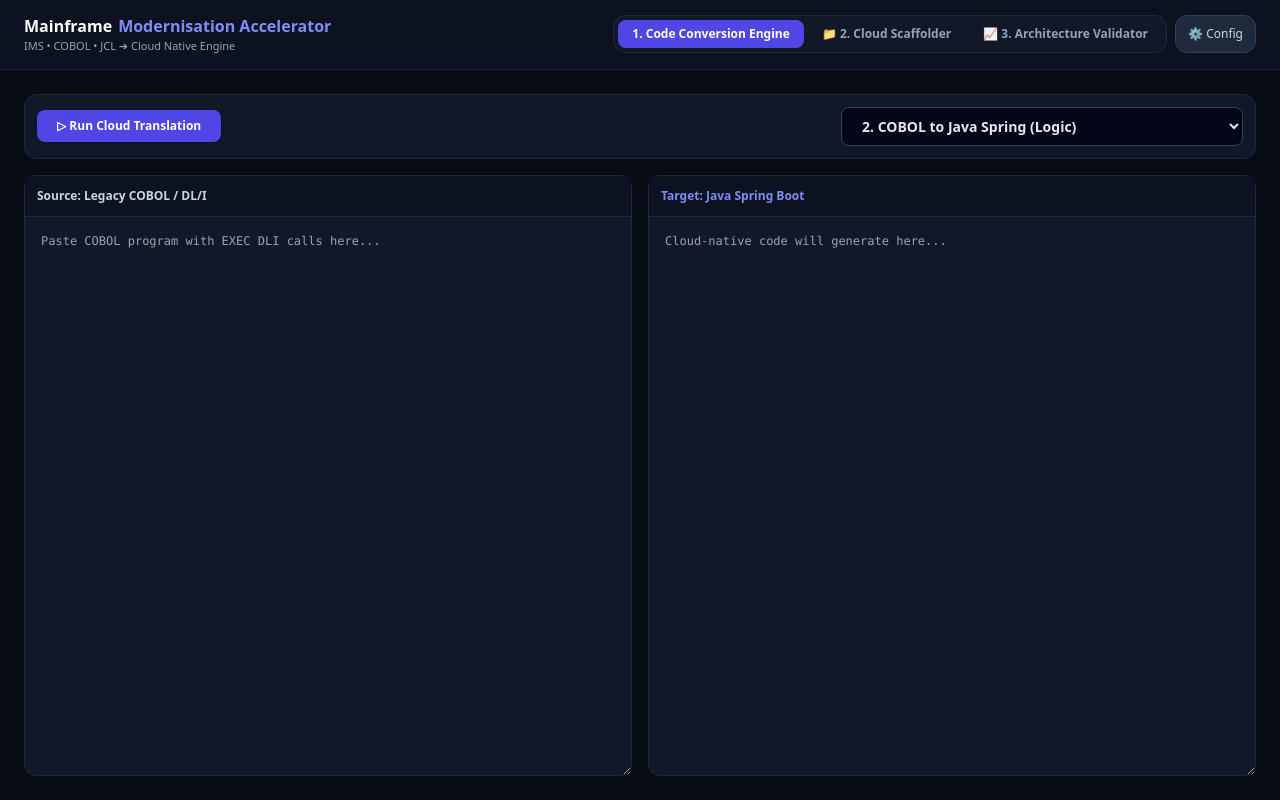
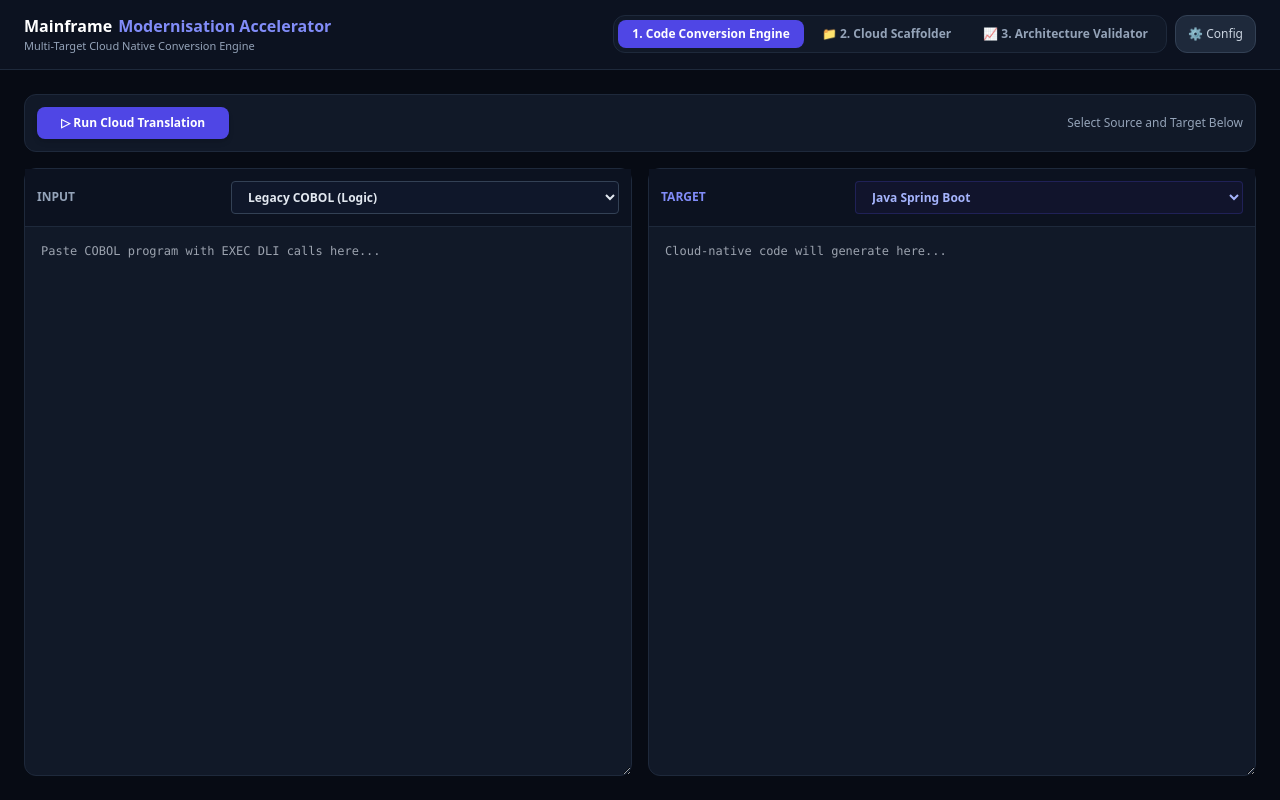
Before and after one commit to sudhirgupta01/Mainframe-Modernization-Accelerator, a React (Vite) app: page / in a window 1280 px wide. Built offline with nearby package versions, Linux system fonts and the light colour scheme.

Commit message:
Update App.jsx

```diff
--- a/src/App.jsx
+++ b/src/App.jsx
@@ -6,36 +6,36 @@ const GEMINI_MODELS = [
   'gemini-3.1-flash-lite'
 ];
 
-const MODERNISATION_TRACKS = {
-  schema: {
-    id: 'schema',
-    name: '1. IMS DB to PostgreSQL (Schema)',
-    sourceLabel: 'Legacy IMS DBD',
-    targetLabel: 'PostgreSQL DDL',
-    placeholder: 'Paste IMS Database Description (DBD) here...',
-    rules: 'Convert the hierarchical IMS DBD segments into relational PostgreSQL DDL. Create appropriate primary and foreign keys to flatten the hierarchy.'
-  },
-  logic: {
-    id: 'logic',
-    name: '2. COBOL to Java Spring (Logic)',
-    sourceLabel: 'Legacy COBOL / DL/I',
-    targetLabel: 'Java Spring Boot',
-    placeholder: 'Paste COBOL program with EXEC DLI calls here...',
-    rules: 'Convert the COBOL business logic into a modern Java 17 Spring Boot REST Controller and Service. Replace IMS DL/I calls with Spring Data JPA repository methods.'
-  },
-  orchestration: {
-    id: 'orchestration',
-    name: '3. JCL to Apache Airflow (Orchestration)',
-    sourceLabel: 'Legacy JCL Batch',
-    targetLabel: 'Apache Airflow DAG (Python)',
-    placeholder: 'Paste JCL step execution script here...',
-    rules: 'Convert the JCL batch job into an Apache Airflow DAG in Python. Use standard Airflow operators (e.g., PythonOperator, BashOperator).'
-  }
+// Define Sources
+const SOURCES = {
+  ims: { id: 'ims', label: 'Legacy IMS DBD (Schema)', placeholder: 'Paste IMS Database Description (DBD) here...' },
+  cobol: { id: 'cobol', label: 'Legacy COBOL (Logic)', placeholder: 'Paste COBOL program with EXEC DLI calls here...' },
+  jcl: { id: 'jcl', label: 'Legacy JCL (Orchestration)', placeholder: 'Paste JCL step execution script here...' }
+};
+
+// Define Targets mapped to Sources
+const TARGETS = {
+  ims: [
+    { id: 'postgres', label: 'PostgreSQL DDL', rules: 'Convert the hierarchical IMS DBD segments into relational PostgreSQL DDL. Create appropriate primary and foreign keys.' },
+    { id: 'mongodb', label: 'MongoDB Schema', rules: 'Convert the hierarchical IMS DBD segments into a MongoDB NoSQL JSON schema.' }
+  ],
+  cobol: [
+    { id: 'java', label: 'Java Spring Boot', rules: 'Convert the COBOL business logic into a Java 17 Spring Boot REST API. Replace IMS DL/I calls with JPA methods.' },
+    { id: 'python', label: 'Python FastAPI', rules: 'Convert the COBOL business logic into a modern Python FastAPI application. Replace IMS DL/I calls with SQLAlchemy or Pydantic models.' },
+    { id: 'node', label: 'Node.js Express', rules: 'Convert the COBOL business logic into a Node.js Express API. Replace IMS DL/I calls with async Mongoose or Sequelize methods.' }
+  ],
+  jcl: [
+    { id: 'airflow', label: 'Apache Airflow (Python)', rules: 'Convert the JCL batch job into an Apache Airflow DAG in Python. Use standard Airflow operators.' },
+    { id: 'stepfunctions', label: 'AWS Step Functions (JSON)', rules: 'Convert the JCL batch job into AWS Step Functions Amazon States Language (ASL) JSON definition.' }
+  ]
 };
 
 export default function App() {
   const [activeTab, setActiveTab] = useState('transpiler');
-  const [activeTrackId, setActiveTrackId] = useState('logic');
+
+  const [sourceType, setSourceType] = useState('cobol');
+  const [targetType, setTargetType] = useState('java');
+
   const [sourceCode, setSourceCode] = useState('');
   const [transpiledCode, setTranspiledCode] = useState('');
   const [isLoading, setIsLoading] = useState(false);
@@ -55,7 +55,8 @@ export default function App() {
   const [isRemediating, setIsRemediating] = useState(false);
   const [isSelfHealedCode, setIsSelfHealedCode] = useState(false);
 
-  const activeTrack = MODERNISATION_TRACKS[activeTrackId];
+  const activeSource = SOURCES[sourceType];
+  const activeTarget = TARGETS[sourceType].find(t => t.id === targetType) || TARGETS[sourceType][0];
 
   const handleSaveConfig = () => {
     try { localStorage.setItem('migrateops_gemini_key', apiKey.trim()); }
@@ -65,21 +66,29 @@ export default function App() {
     setStatusMessage('Configuration saved.');
   };
 
-  const handleTrackChange = (trackId) => {
-    setActiveTrackId(trackId);
+  const handleSourceChange = (newSource) => {
+    setSourceType(newSource);
+    setTargetType(TARGETS[newSource][0].id); // Auto-select first target for new source
     setSourceCode('');
     setTranspiledCode('');
     setValidationRun(false);
     setAiSelfHealing(false);
     setIsSelfHealedCode(false);
-    setStatusMessage(`Switched to ${MODERNISATION_TRACKS[trackId].name}.`);
+    setStatusMessage(`Switched source to ${SOURCES[newSource].label}.`);
   };
 
-  // Mainframe-specific heuristics to simulate gatekeeping and drift
+  const handleTargetChange = (newTarget) => {
+    setTargetType(newTarget);
+    setTranspiledCode('');
+    setValidationRun(false);
+    setAiSelfHealing(false);
+    setIsSelfHealedCode(false);
+  };
+
+  // Mainframe-specific heuristics to simulate gatekeeping and drift dynamically based on target language
   const heuristics = useMemo(() => {
     const code = sourceCode.toUpperCase();
 
-    // Flags
     const isEBCDIC = code.includes('DATASET') || code.includes('SEGM');
     const isComp3 = code.includes('COMP-3') || code.includes('PACKED-DECIMAL');
     const isHardcodedDSN = code.includes('DSN=') || code.includes('DISP=');
@@ -90,28 +99,34 @@ export default function App() {
     let terminalDriftLog = '';
     let terminalHealLog = '';
 
-    if (activeTrackId === 'logic' && isComp3) {
+    if (sourceType === 'cobol' && isComp3) {
       parityScore = '72.14%';
       driftType = 'PACKED_DECIMAL_LOSS';
-      healAction = 'Inject java.math.BigDecimal for COMP-3 precision safety';
-      terminalDriftLog = '[warn] Financial precision loss detected. Standard Java Double cannot safely map COBOL COMP-3 packed decimals.';
-      terminalHealLog = '[agent] Refactored data models to utilize java.math.BigDecimal for lossless financial processing.';
-    } else if (activeTrackId === 'schema' && isEBCDIC) {
+
+      const libMap = { java: 'java.math.BigDecimal', python: 'decimal.Decimal', node: 'bignumber.js' };
+      const mathLib = libMap[targetType] || 'high-precision decimal libraries';
+
+      healAction = `Inject ${mathLib} for COMP-3 precision safety`;
+      terminalDriftLog = `[warn] Financial precision loss detected. Standard floats cannot safely map COBOL COMP-3 packed decimals.`;
+      terminalHealLog = `[agent] Refactored data models to utilize ${mathLib} for lossless financial processing.`;
+
+    } else if (sourceType === 'ims' && isEBCDIC) {
       parityScore = '0.00%';
       driftType = 'EBCDIC_ENCODING_CORRUPTION';
       healAction = 'Inject EBCDIC-to-UTF8 translation hooks';
-      terminalDriftLog = '[critical] Character set mismatch. Legacy EBCDIC data will corrupt upon PostgreSQL ASCII/UTF-8 insertion.';
-      terminalHealLog = '[agent] Generated EBCDIC conversion triggers/functions at the database layer.';
-    } else if (activeTrackId === 'orchestration' && isHardcodedDSN) {
+      terminalDriftLog = `[critical] Character set mismatch. Legacy EBCDIC data will corrupt upon ${activeTarget.label} ASCII/UTF-8 insertion.`;
+      terminalHealLog = '[agent] Generated EBCDIC conversion triggers/functions at the data layer.';
+
+    } else if (sourceType === 'jcl' && isHardcodedDSN) {
       parityScore = '45.00%';
       driftType = 'STATIC_STORAGE_BINDING';
       healAction = 'Replace static datasets with Cloud Object Storage (S3) hooks';
-      terminalDriftLog = '[warn] DAG contains hardcoded mainframe dataset names (DSN=) incompatible with cloud execution.';
-      terminalHealLog = '[agent] Rewrote file allocations to utilize dynamic Airflow S3Hooks and cloud-native URIs.';
+      terminalDriftLog = `[warn] Definition contains hardcoded mainframe dataset names (DSN=) incompatible with cloud execution.`;
+      terminalHealLog = '[agent] Rewrote file allocations to utilize dynamic Cloud Object Storage URIs.';
     }
 
     return { parityScore, driftType, healAction, terminalDriftLog, terminalHealLog };
-  }, [sourceCode, activeTrackId]);
+  }, [sourceCode, sourceType, targetType, activeTarget.label]);
 
   const callGeminiWithFallback = async (promptText) => {
     let lastError = null;
@@ -178,8 +193,8 @@ export default function App() {
     setAiSelfHealing(false);
     setIsSelfHealedCode(false);
 
-    const prompt = `You are an expert mainframe modernisation architect.
-${activeTrack.rules}
+    const prompt = `You are an expert mainframe modernisation architect migrating to ${activeTarget.label}.
+${activeTarget.rules}
 Return ONLY the raw transpiled code with no markdown formatting, backticks, or explanations.
 
 Legacy Source Code:
@@ -188,7 +203,7 @@ ${sourceCode}`;
     try {
       const cleanCode = await callGeminiWithFallback(prompt);
       setTranspiledCode(cleanCode);
-      setStatusMessage(`Transpilation complete. Legacy payload converted to ${activeTrack.targetLabel}.`);
+      setStatusMessage(`Transpilation complete. Legacy payload converted to ${activeTarget.label}.`);
     } catch (err) {
       setIsError(true);
       setStatusMessage(`Gemini API Error: ${err instanceof Error ? err.message : String(err)}`);
@@ -204,11 +219,12 @@ ${sourceCode}`;
     setIsRemediating(true);
     setIsError(false);
 
-    const remediationPrompt = `You are a cloud-native remediation agent.
+    const remediationPrompt = `You are a cloud-native remediation agent targeting ${activeTarget.label}.
 The following transpiled code failed architecture validation with drift type: ${heuristics.driftType}.
 Required fix: ${heuristics.healAction}.
 
-Apply the fix directly to the code below. Return ONLY the raw code with NO markdown backticks or explanations.
+Apply the fix directly to the code below based on the syntax of ${activeTarget.label}.
+Return ONLY the raw code with NO markdown backticks or explanations.
 
 Code to remediate:
 ${transpiledCode}`;
@@ -221,7 +237,7 @@ ${transpiledCode}`;
       setTranspiledCode(finalCode);
       setIsSelfHealedCode(true);
       setAiSelfHealing(true);
-      setStatusMessage(`Self-Healing complete: Code rewritten to resolve ${heuristics.driftType}.`);
+      setStatusMessage(`Self-Healing complete: ${activeTarget.label} code rewritten to resolve ${heuristics.driftType}.`);
     } catch (err) {
       setIsError(true);
       setStatusMessage(`Self-Healing Error: ${err instanceof Error ? err.message : String(err)}`);
@@ -239,7 +255,7 @@ ${transpiledCode}`;
           <h1 className="text-base font-bold text-white flex items-center gap-1.5">
             Mainframe <span className="text-indigo-400">Modernisation Accelerator</span>
           </h1>
-          <p className="text-[11px] text-slate-400">IMS • COBOL • JCL ➔ Cloud Native Engine</p>
+          <p className="text-[11px] text-slate-400">Multi-Target Cloud Native Conversion Engine</p>
         </div>
         <div className="flex gap-2">
           <div className="bg-[#111928] border border-slate-800 p-1 rounded-xl flex gap-1">
@@ -267,31 +283,42 @@ ${transpiledCode}`;
       {activeTab === 'transpiler' && (
         <main className="flex-1 flex flex-col p-6 gap-4 w-full mx-auto">
           <div className="flex justify-between bg-[#111928] p-3 rounded-xl border border-slate-800 items-center">
-            <div className="flex gap-2">
-              <button onClick={handleTranspile} disabled={isLoading} className="bg-indigo-600 text-white hover:bg-indigo-500 disabled:opacity-50 px-5 py-2 rounded-lg text-xs font-semibold shadow-md">
-                {isLoading ? 'Processing...' : '▷ Run Cloud Translation'}
-              </button>
-            </div>
-            <select value={activeTrackId} onChange={(e) => handleTrackChange(e.target.value)} className="bg-slate-950 text-slate-200 text-sm font-semibold px-4 py-2 rounded-lg border border-slate-700 outline-none w-1/3">
-              {Object.values(MODERNISATION_TRACKS).map(track => (
-                <option key={track.id} value={track.id}>{track.name}</option>
-              ))}
-            </select>
+            <button onClick={handleTranspile} disabled={isLoading} className="bg-indigo-600 text-white hover:bg-indigo-500 disabled:opacity-50 px-6 py-2 rounded-lg text-xs font-bold shadow-md">
+              {isLoading ? 'Processing...' : '▷ Run Cloud Translation'}
+            </button>
+            <div className="text-xs text-slate-400">Select Source and Target Below</div>
           </div>
 
           <div className="grid grid-cols-2 gap-4 flex-1">
+            {/* SOURCE PANEL */}
             <div className="flex flex-col bg-[#111928] rounded-xl border border-slate-800">
-              <div className="bg-[#0c1220] p-3 text-xs font-semibold text-slate-300 border-b border-slate-800">
-                Source: {activeTrack.sourceLabel}
+              <div className="bg-[#0c1220] p-3 border-b border-slate-800 flex justify-between items-center">
+                <span className="text-xs font-semibold text-slate-400">INPUT</span>
+                <select value={sourceType} onChange={(e) => handleSourceChange(e.target.value)} className="bg-slate-900 text-slate-200 text-xs font-bold px-3 py-1.5 rounded border border-slate-700 outline-none w-2/3">
+                  {Object.values(SOURCES).map(src => (
+                    <option key={src.id} value={src.id}>{src.label}</option>
+                  ))}
+                </select>
               </div>
-              <textarea value={sourceCode} onChange={(e) => setSourceCode(e.target.value)} className="w-full flex-1 p-4 bg-transparent font-mono text-xs text-slate-200 outline-none" placeholder={activeTrack.placeholder} spellCheck={false} />
+              <textarea value={sourceCode} onChange={(e) => setSourceCode(e.target.value)} className="w-full flex-1 p-4 bg-transparent font-mono text-xs text-slate-200 outline-none" placeholder={activeSource.placeholder} spellCheck={false} />
             </div>
+
+            {/* TARGET PANEL */}
             <div className="flex flex-col bg-[#111928] rounded-xl border border-slate-800">
-              <div className="bg-[#0c1220] p-3 text-xs font-semibold text-indigo-400 border-b border-slate-800 flex justify-between items-center">
-                <span>Target: {activeTrack.targetLabel}</span>
-                {isSelfHealedCode && <span className="bg-emerald-500/15 text-emerald-300 text-[10px] px-2.5 py-0.5 rounded border border-emerald-500/30 font-semibold">⚡ Self-Healed Component</span>}
+              <div className="bg-[#0c1220] p-3 border-b border-slate-800 flex justify-between items-center">
+                <span className="text-xs font-semibold text-indigo-400">TARGET</span>
+                <div className="flex items-center gap-2 w-2/3">
+                  <select value={targetType} onChange={(e) => handleTargetChange(e.target.value)} className="bg-indigo-950/30 text-indigo-300 text-xs font-bold px-3 py-1.5 rounded border border-indigo-900/50 outline-none w-full">
+                    {TARGETS[sourceType].map(tgt => (
+                      <option key={tgt.id} value={tgt.id}>{tgt.label}</option>
+                    ))}
+                  </select>
+                </div>
               </div>
-              <textarea readOnly value={transpiledCode} className="w-full flex-1 p-4 bg-transparent font-mono text-xs text-slate-300 outline-none" placeholder="Cloud-native code will generate here..." spellCheck={false} />
+              <div className="relative flex-1 flex flex-col">
+                {isSelfHealedCode && <div className="absolute top-2 right-4 bg-emerald-500/15 text-emerald-300 text-[10px] px-2.5 py-0.5 rounded border border-emerald-500/30 font-semibold z-10">⚡ Self-Healed Component</div>}
+                <textarea readOnly value={transpiledCode} className="w-full flex-1 p-4 bg-transparent font-mono text-xs text-slate-300 outline-none" placeholder="Cloud-native code will generate here..." spellCheck={false} />
+              </div>
             </div>
           </div>
         </main>
@@ -301,40 +328,77 @@ ${transpiledCode}`;
         <main className="flex-1 p-8 max-w-6xl mx-auto w-full">
           <div className="bg-[#111928] p-6 rounded-2xl border border-slate-800 mb-6">
             <h2 className="text-white font-bold mb-1 flex items-center gap-2"><span className="text-blue-400">📁</span> Enterprise Cloud Scaffolder</h2>
-            <p className="text-xs text-slate-400">Maps legacy monolithic structures into distributed cloud architectures.</p>
+            <p className="text-xs text-slate-400">Dynamic repository mapping for {activeTarget.label}.</p>
           </div>
           {hasGeneratedCode ? (
             <div className="bg-[#111928] p-6 rounded-2xl border border-slate-800 font-mono text-xs space-y-1.5">
-              {activeTrackId === 'logic' && (
+              {/* Java Scaffolding */}
+              {targetType === 'java' && (
                 <>
                   <div className="text-cyan-400 font-bold">java-microservice-repo/</div>
                   <div className="pl-4 text-slate-400">├── pom.xml (Spring Boot Dependencies)</div>
                   <div className="pl-4 text-cyan-400">├── src/main/java/com/bank/migration/</div>
-                  <div className="pl-8 text-slate-300">├── controller/</div>
-                  <div className="pl-12 text-emerald-400 font-bold">├── ModernisedController.java</div>
-                  <div className="pl-8 text-slate-300">├── service/</div>
-                  <div className="pl-12 text-slate-400">├── BusinessLogicService.java</div>
-                  <div className="pl-8 text-slate-300">└── repository/</div>
-                  <div className="pl-12 text-slate-400">└── ImsDataRepository.java</div>
+                  <div className="pl-8 text-emerald-400 font-bold">├── controller/ModernisedController.java</div>
+                  <div className="pl-8 text-slate-300">├── service/BusinessLogicService.java</div>
+                  <div className="pl-8 text-slate-300">└── repository/ImsDataRepository.java</div>
                 </>
               )}
-              {activeTrackId === 'schema' && (
+              {/* Python Scaffolding */}
+              {targetType === 'python' && (
+                <>
+                  <div className="text-cyan-400 font-bold">python-fastapi-repo/</div>
+                  <div className="pl-4 text-slate-400">├── requirements.txt (FastAPI, Pydantic)</div>
+                  <div className="pl-4 text-cyan-400">├── src/</div>
+                  <div className="pl-8 text-emerald-400 font-bold">├── main.py (Entrypoint)</div>
+                  <div className="pl-8 text-slate-300">├── routers/api_endpoints.py</div>
+                  <div className="pl-8 text-slate-300">└── models/schemas.py</div>
+                </>
+              )}
+              {/* Node.js Scaffolding */}
+              {targetType === 'node' && (
+                <>
+                  <div className="text-cyan-400 font-bold">node-express-repo/</div>
+                  <div className="pl-4 text-slate-400">├── package.json</div>
+                  <div className="pl-4 text-cyan-400">├── src/</div>
+                  <div className="pl-8 text-emerald-400 font-bold">├── index.js</div>
+                  <div className="pl-8 text-slate-300">├── routes/api.js</div>
+                  <div className="pl-8 text-slate-300">└── controllers/logicController.js</div>
+                </>
+              )}
+              {/* Database Scaffolding */}
+              {targetType === 'postgres' && (
                 <>
                   <div className="text-cyan-400 font-bold">postgres-migration-repo/</div>
                   <div className="pl-4 text-slate-400">├── flyway-migrations/</div>
                   <div className="pl-8 text-emerald-400 font-bold">├── V1__Create_Flattened_Tables.sql</div>
-                  {heuristics.driftType && (
-                     <div className="pl-8 text-amber-400">├── V2__Add_EBCDIC_Translation_Functions.sql</div>
-                  )}
+                  {heuristics.driftType && <div className="pl-8 text-amber-400">├── V2__Add_EBCDIC_Translation_Functions.sql</div>}
                 </>
               )}
-              {activeTrackId === 'orchestration' && (
+              {targetType === 'mongodb' && (
+                <>
+                  <div className="text-cyan-400 font-bold">mongodb-schema-repo/</div>
+                  <div className="pl-4 text-slate-400">├── schemas/</div>
+                  <div className="pl-8 text-emerald-400 font-bold">├── ImsDocumentSchema.json</div>
+                  {heuristics.driftType && <div className="pl-8 text-amber-400">├── EBCDIC_Parser_Middleware.js</div>}
+                </>
+              )}
+              {/* Orchestration Scaffolding */}
+              {targetType === 'airflow' && (
                 <>
                   <div className="text-cyan-400 font-bold">airflow-orchestration-repo/</div>
                   <div className="pl-4 text-slate-400">├── dags/</div>
                   <div className="pl-8 text-emerald-400 font-bold">├── converted_mainframe_batch_dag.py</div>
                   <div className="pl-4 text-slate-400">├── plugins/</div>
                   <div className="pl-8 text-slate-400">└── s3_file_transfer_hooks.py</div>
+                </>
+              )}
+              {targetType === 'stepfunctions' && (
+                <>
+                  <div className="text-cyan-400 font-bold">aws-step-functions-repo/</div>
+                  <div className="pl-4 text-slate-400">├── statemachine/</div>
+                  <div className="pl-8 text-emerald-400 font-bold">├── batch_workflow.asl.json</div>
+                  <div className="pl-4 text-slate-400">├── lambdas/</div>
+                  <div className="pl-8 text-slate-400">└── file_processor.js</div>
                 </>
               )}
             </div>
```
